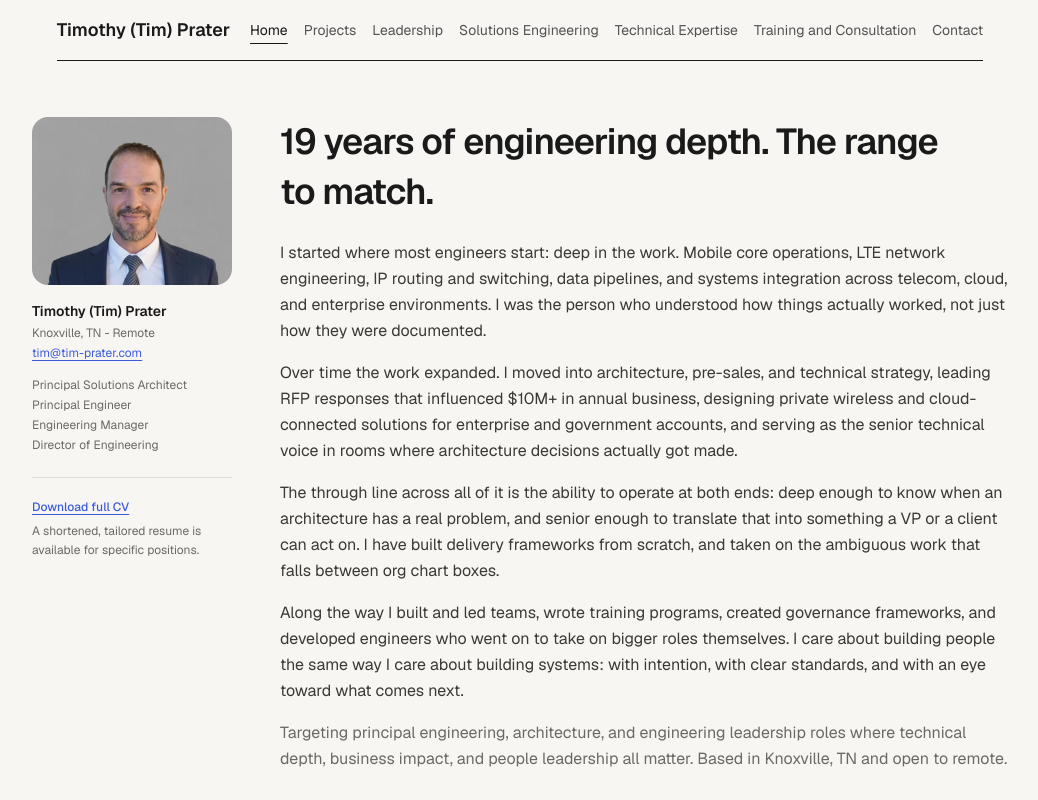
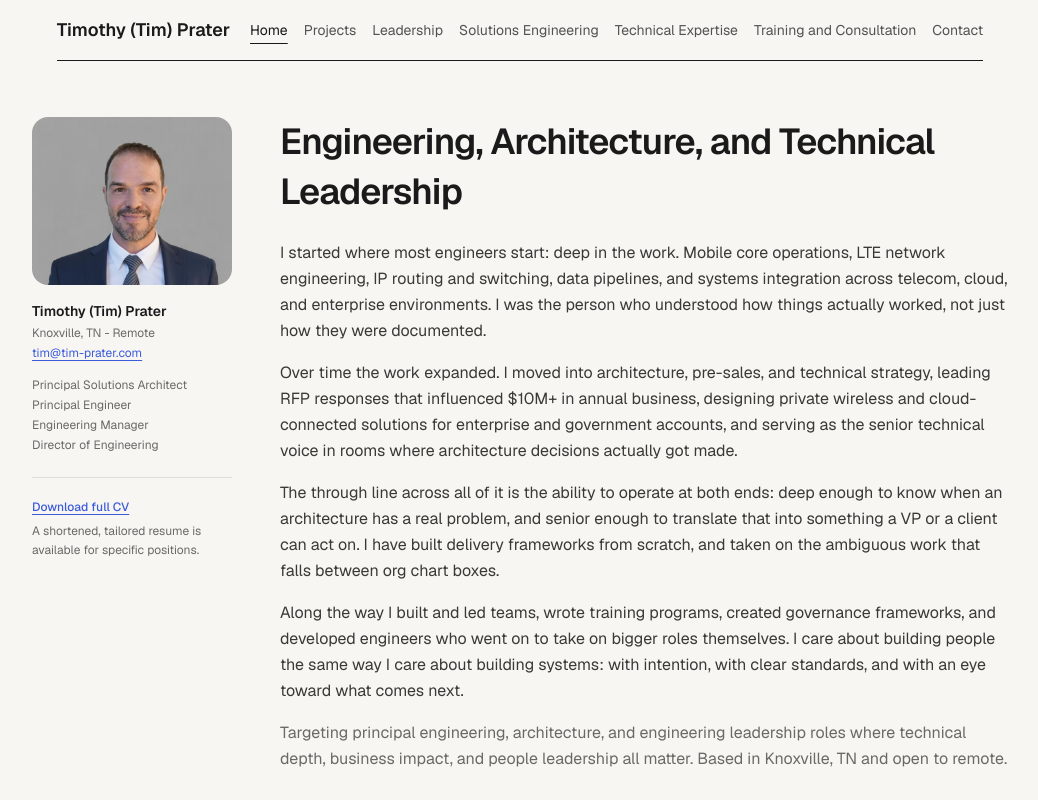
Before and after one commit to Pratert/Tim-Portfolio, a Next.js app: page / in a window 1280 px wide. Shown: the top 800 px of the page, without its empty margins (120-1158 px from the left). Built offline with nearby package versions, Linux system fonts and the light colour scheme.

Commit message:
updates to home page

```diff
--- a/app/page.tsx
+++ b/app/page.tsx
@@ -66,7 +66,7 @@ export default function Home() {
         {/* Right col: positioning */}
         <div>
           <h1 className="text-4xl font-semibold tracking-tight leading-snug max-w-2xl">
-            19 years of engineering depth. The range to match.
+            Engineering, Architecture, and Technical Leadership
           </h1>
 
           <div
```
